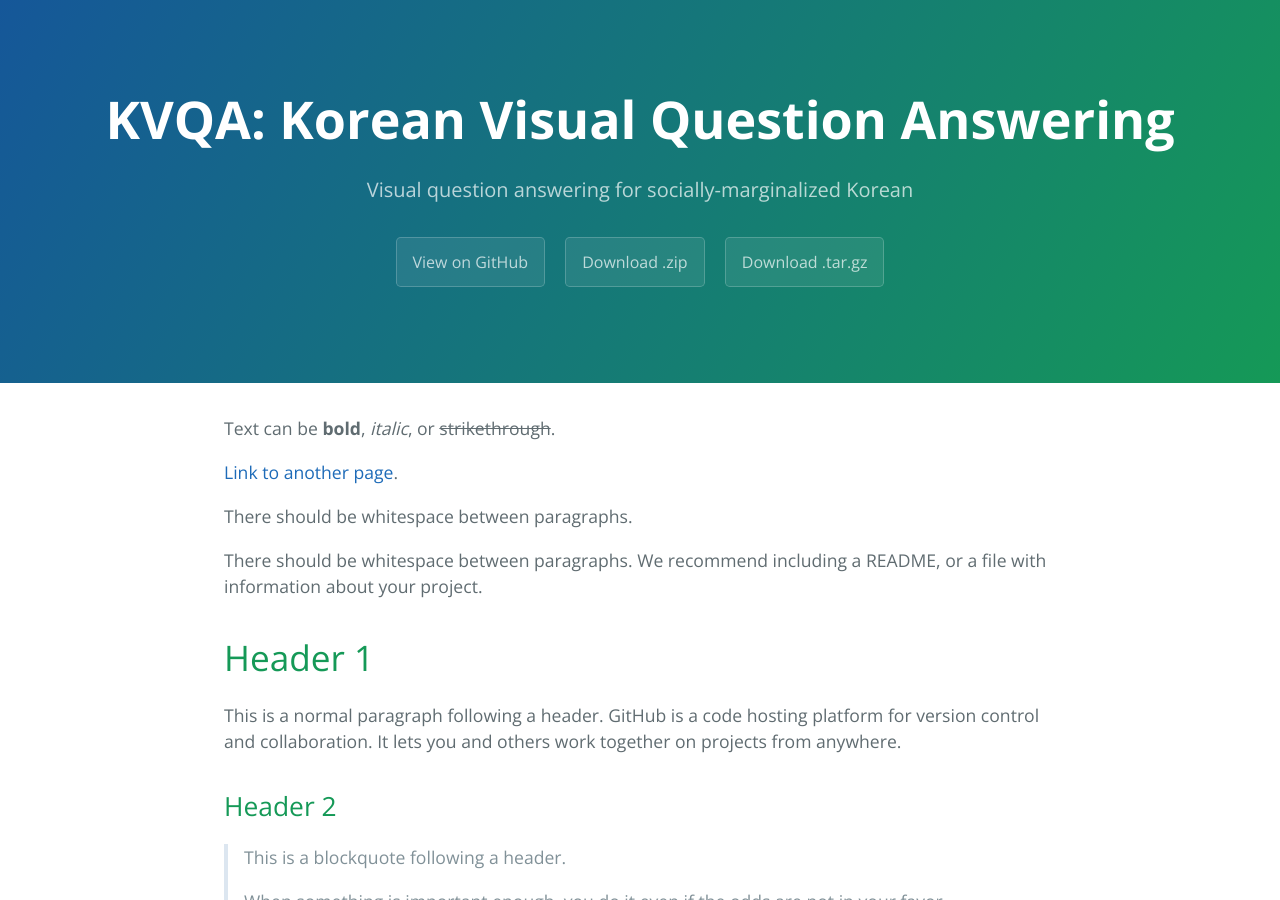
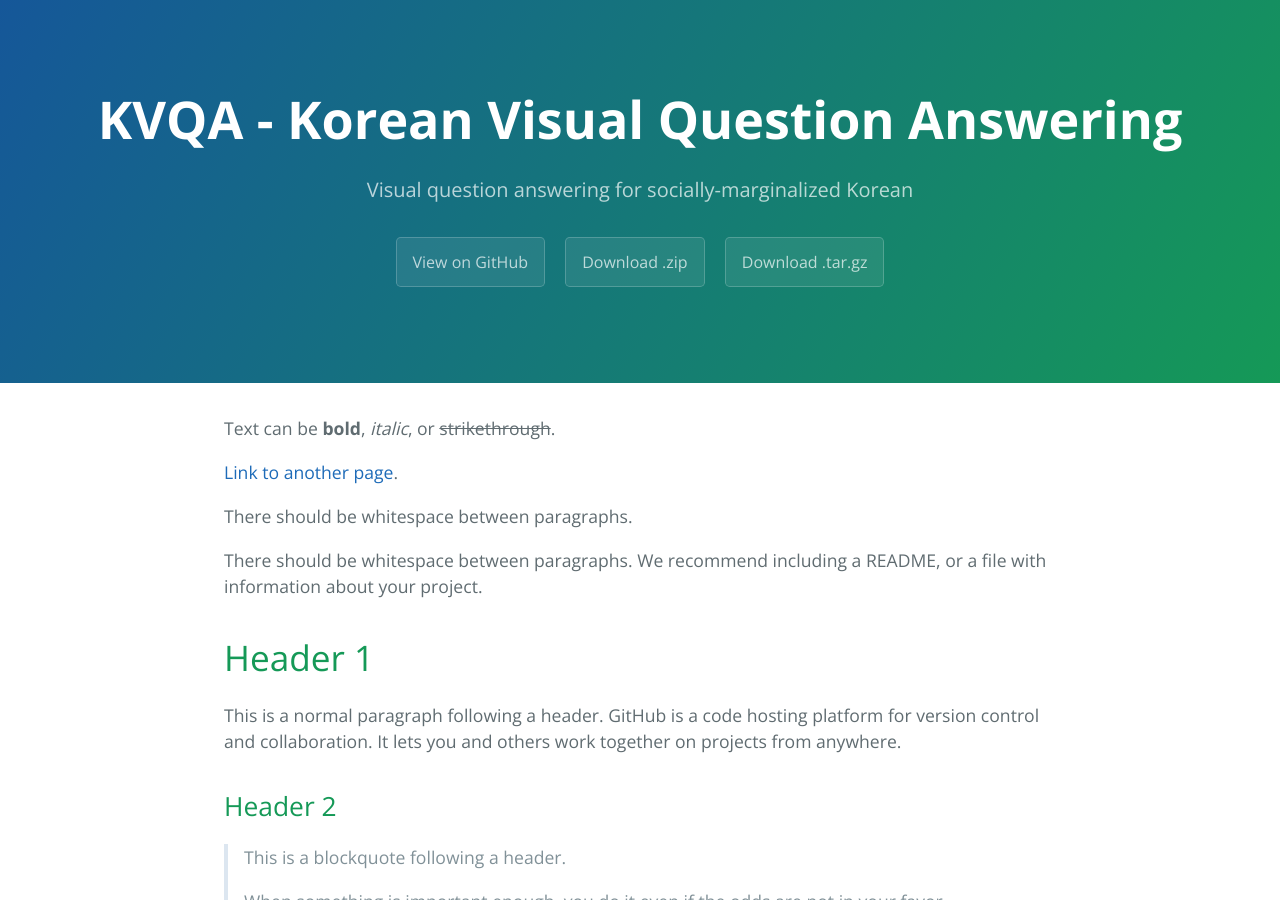
Before and after one commit to SKTBrain/KVQA, a Jekyll site: the page built from docs/index.md, in a window 1280 px wide and 900 px high. Built offline with Jekyll 4.4.1, drawn with Linux system fonts in a browser that asks for light colours.

```diff
--- a/docs/_config.yml
+++ b/docs/_config.yml
@@ -1,4 +1,4 @@
-title: "KVQA: Korean Visual Question Answering"
+title: KVQA - Korean Visual Question Answering
 description: Visual question answering for socially-marginalized Korean
 show_downloads: true
 google_analytics:
```
